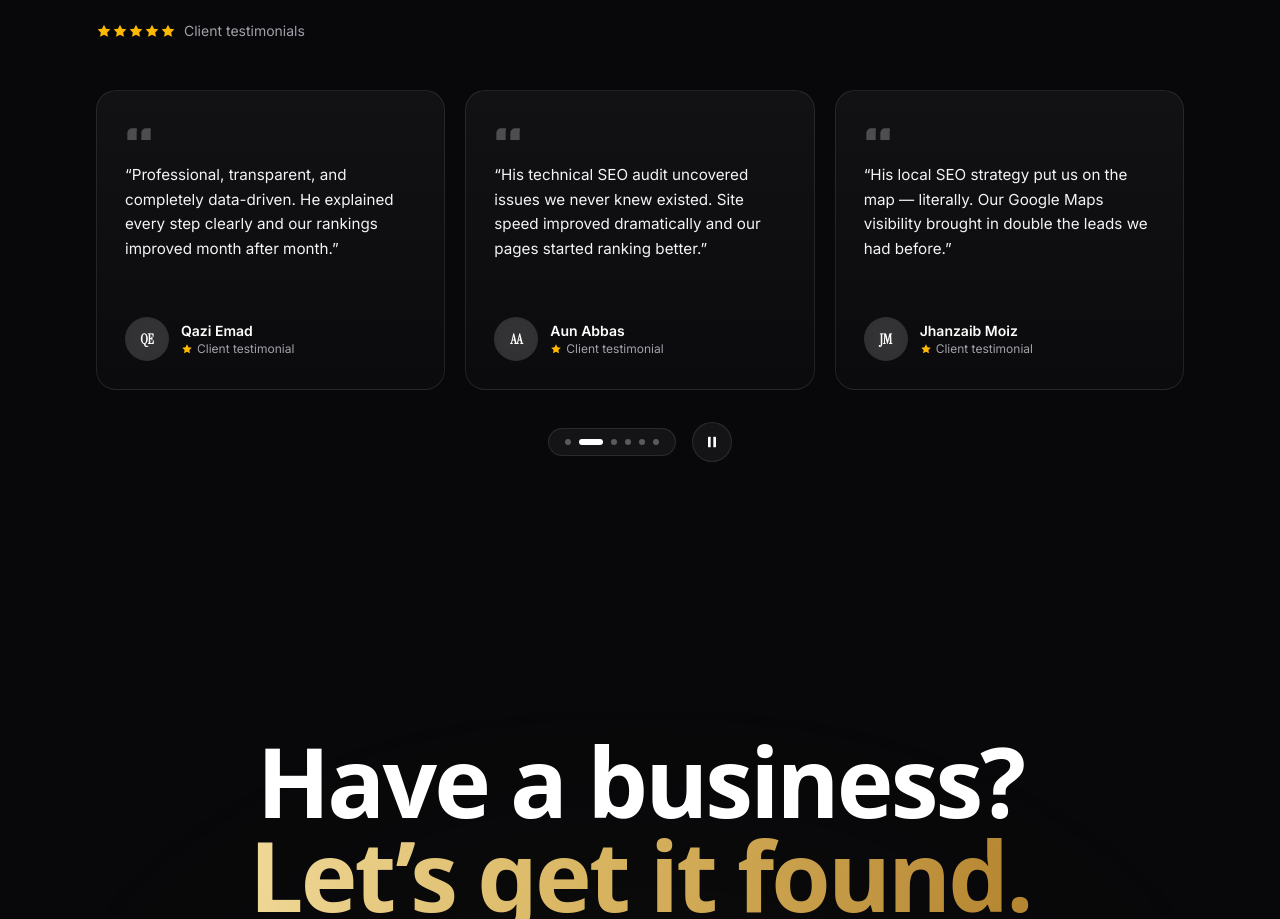
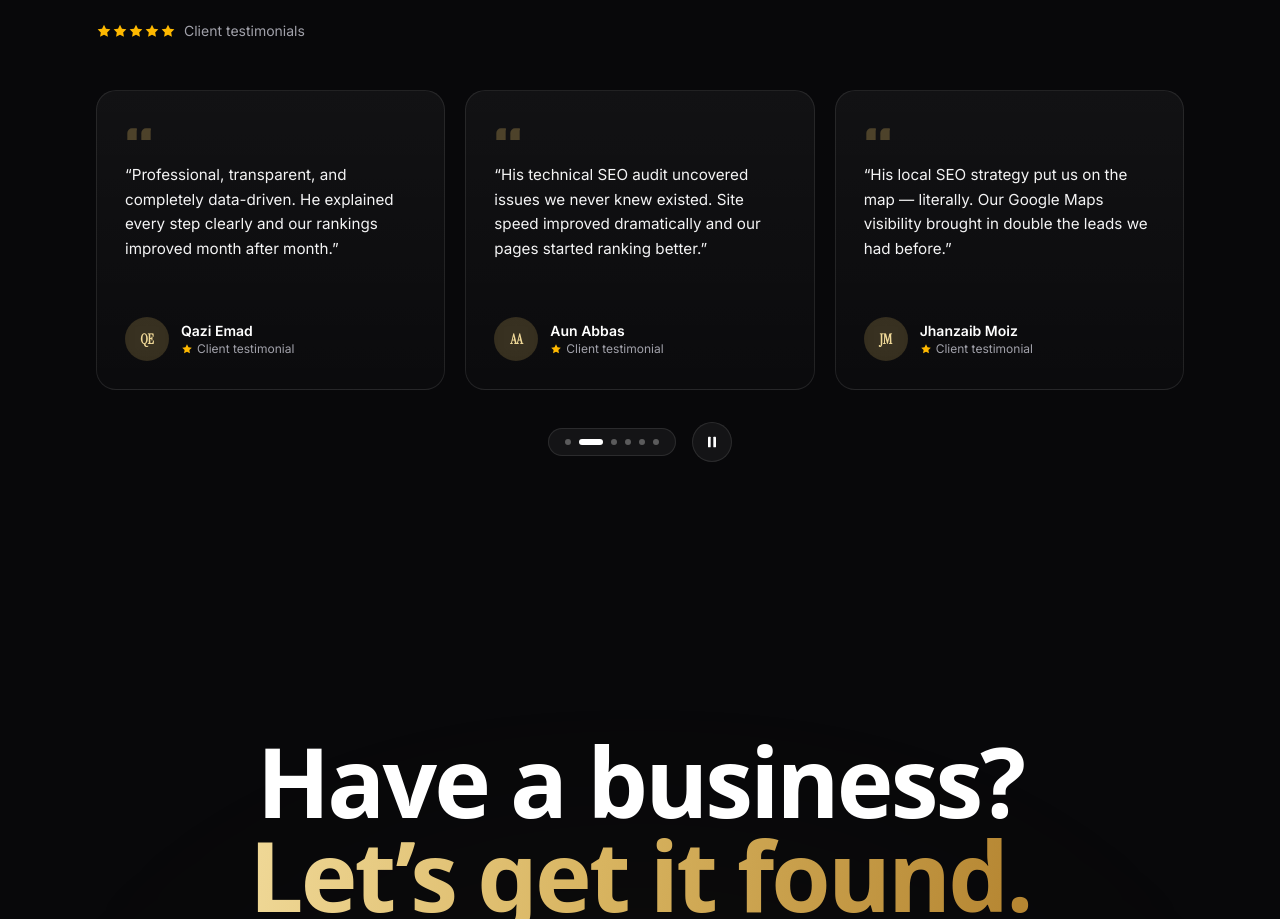
Before and after one commit to zaminabbas28-bot/zaminabbas, a Next.js app: page / in a window 1280 px wide. Shown: the part 6807-7726 px from the top of the page. Built offline with nearby package versions, Linux system fonts and the light colour scheme.

Commit message:
Testimonials: gold color scheme to match website

```diff
--- a/components/Testimonials.tsx
+++ b/components/Testimonials.tsx
@@ -6,12 +6,9 @@ import { PauseIcon, PlayIcon, QuoteIcon, StarIcon } from "./icons";
 import Reveal from "./Reveal";
 
 const CARD_GRADIENTS = [
-  "from-fuchsia-600/30 via-purple-900/40 to-ink-900",
-  "from-blue-600/30 via-indigo-900/40 to-ink-900",
-  "from-teal-600/30 via-emerald-900/40 to-ink-900",
-  "from-orange-600/30 via-amber-900/40 to-ink-900",
-  "from-sky-600/30 via-cyan-900/40 to-ink-900",
-  "from-pink-600/30 via-rose-900/40 to-ink-900",
+  "from-gold/25 via-gold-deep/20 to-ink-900",
+  "from-gold-soft/20 via-gold/15 to-ink-900",
+  "from-[#f5e2ae]/20 via-gold-deep/25 to-ink-900",
 ];
 
 export default function Testimonials() {
@@ -63,13 +60,13 @@ export default function Testimonials() {
                   className={`card-surface relative flex min-h-[300px] flex-col justify-between overflow-hidden bg-gradient-to-br p-7 ${CARD_GRADIENTS[(index + k) % CARD_GRADIENTS.length]}`}
                 >
                   <div>
-                    <QuoteIcon className="h-7 w-7 text-white/25" />
+                    <QuoteIcon className="h-7 w-7 text-gold/30" />
                     <blockquote className="mt-4 text-[0.95rem] leading-relaxed text-mist-100">
                       “{review.quote}”
                     </blockquote>
                   </div>
                   <figcaption className="mt-6 flex items-center gap-3">
-                    <span className="flex h-11 w-11 items-center justify-center rounded-full bg-white/15 font-display text-sm font-bold text-white backdrop-blur-sm">
+                    <span className="flex h-11 w-11 items-center justify-center rounded-full bg-gold/20 font-display text-sm font-bold text-gold-soft backdrop-blur-sm">
                       {review.initials}
                     </span>
                     <span>
```
